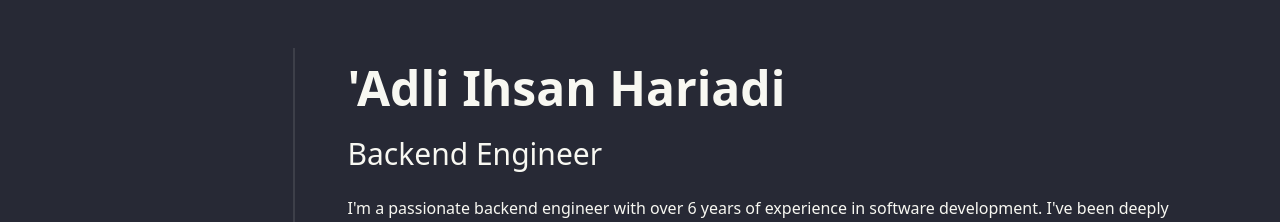
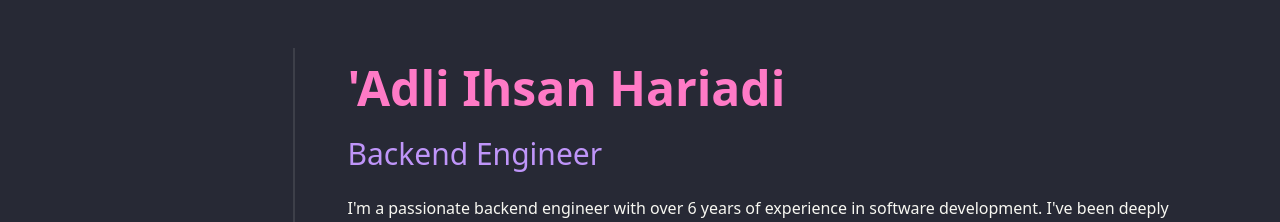
Before and after one commit to adliih/adliih.com, a SvelteKit app: page / in a window 1280 px wide. Shown: the top 222 px of the page. Built offline with nearby package versions, Linux system fonts and the light colour scheme.

Commit message:
add coloring for introduction header

```diff
--- a/src/components/Intoduction.svelte
+++ b/src/components/Introduction.svelte
@@ -8,8 +8,8 @@
 <div class="hero">
 	<div class="hero-content">
 		<div class="flex flex-col gap-6">
-			<h1 class="text-5xl font-bold">'Adli Ihsan Hariadi</h1>
-			<h2 class="text-3xl font-thin">Backend Engineer</h2>
+			<h1 class="text-5xl font-bold text-primary">'Adli Ihsan Hariadi</h1>
+			<h2 class="text-3xl font-thin text-secondary">Backend Engineer</h2>
 			<p>
 				I'm a passionate backend engineer with over {yearOfExperience} years of experience in software
 				development. I've been deeply involved in crafting efficient and robust backend solutions for
--- a/src/routes/+page.svelte
+++ b/src/routes/+page.svelte
@@ -1,5 +1,5 @@
 <script lang="ts">
-	import Introduction from '$components/Intoduction.svelte';
+	import Introduction from '$components/Introduction.svelte';
 	import WorkExperienceComponent from '$components/WorkExperience.svelte';
 	import type { WorkExperience } from '$lib/types';
 
```
